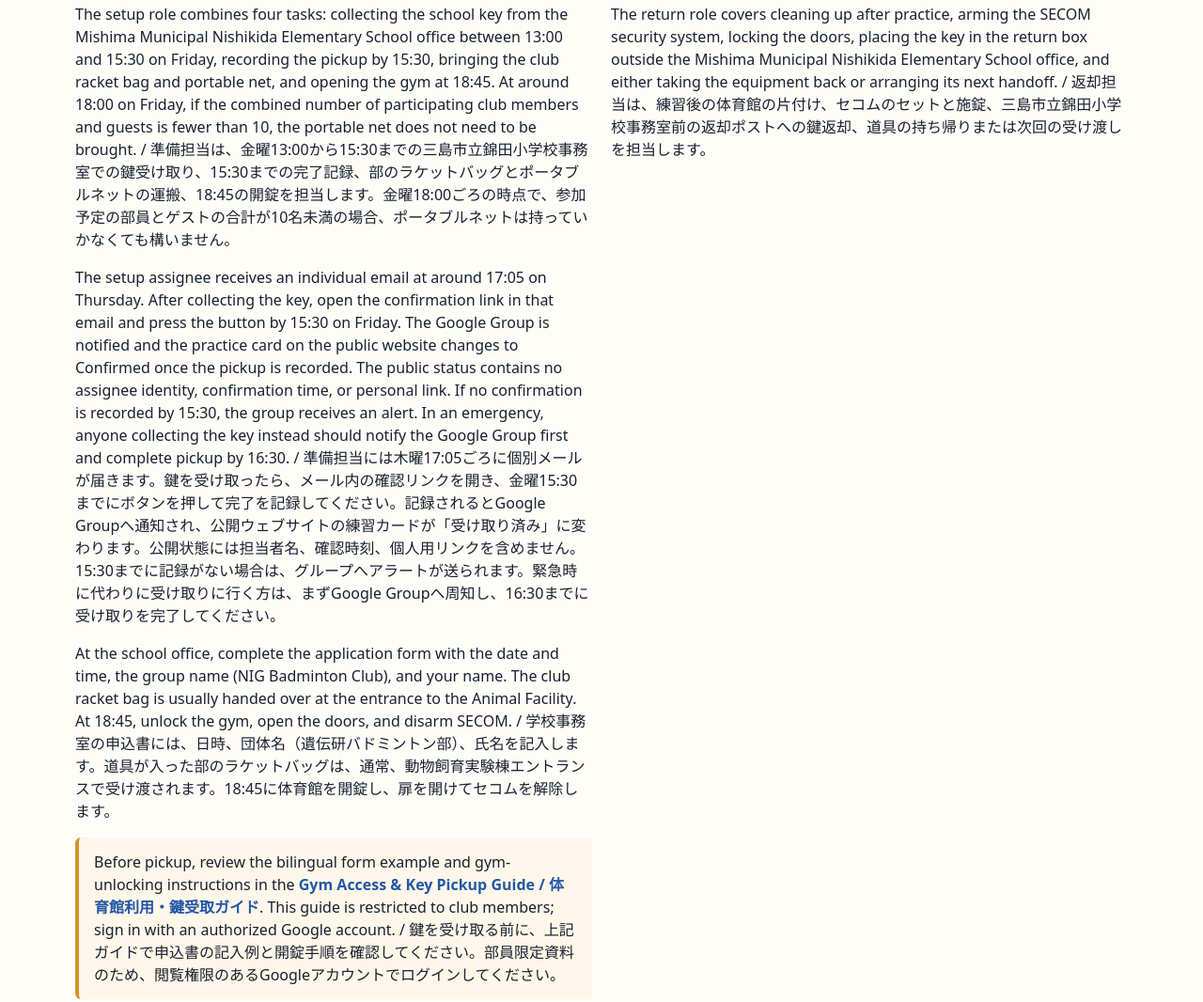
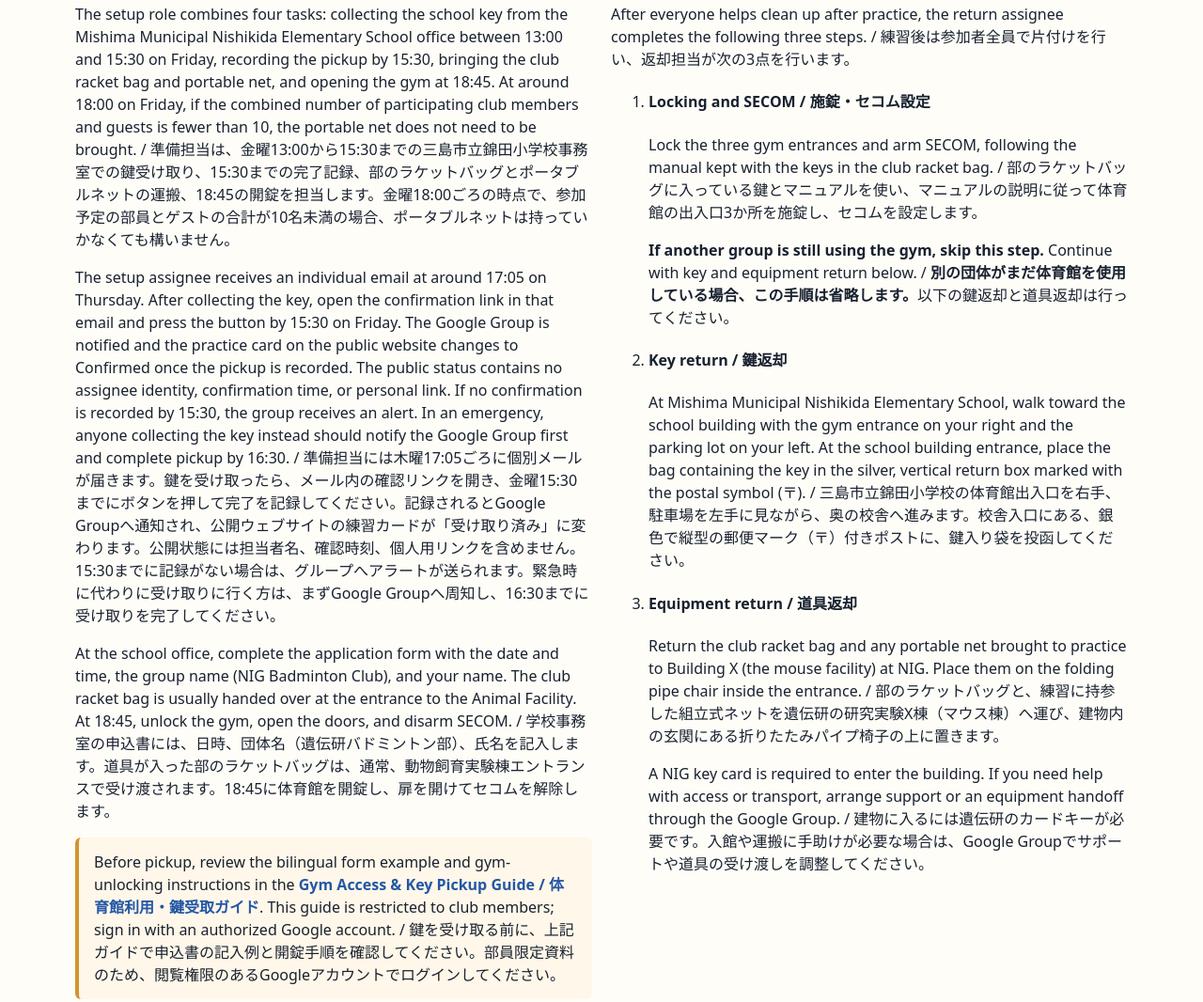
Before and after one commit to nig-badminton-club/nig-badminton-club.github.io, a website: page docs/role-assignment.html in a window 1280 px wide. Shown: the part 552-1618 px from the top of the page at 94% size. Drawn offline with Linux system fonts and the light colour scheme.

Commit message:
docs: clarify return-role steps and equipment return

```diff
--- a/docs/role-assignment.html
+++ b/docs/role-assignment.html
@@ -50,8 +50,24 @@
             <p class="note-band">Before pickup, review the bilingual form example and gym-unlocking instructions in the <a id="gym-access-guide-link" class="text-link" href="https://docs.google.com/presentation/d/14lsOR-aY0rF-HqyABneZZm7XvV2HMoYTb_Mp_8rUvos/edit" target="_blank" rel="noopener">Gym Access &amp; Key Pickup Guide / 体育館利用・鍵受取ガイド</a>. This guide is restricted to club members; sign in with an authorized Google account. / 鍵を受け取る前に、上記ガイドで申込書の記入例と開錠手順を確認してください。部員限定資料のため、閲覧権限のあるGoogleアカウントでログインしてください。</p>
           </div>
           <div>
-            <h3>Return role / 返却担当</h3>
-            <p>The return role covers cleaning up after practice, arming the SECOM security system, locking the doors, placing the key in the return box outside the Mishima Municipal Nishikida Elementary School office, and either taking the equipment back or arranging its next handoff. / 返却担当は、練習後の体育館の片付け、セコムのセットと施錠、三島市立錦田小学校事務室前の返却ポストへの鍵返却、道具の持ち帰りまたは次回の受け渡しを担当します。</p>
+            <h3 id="return-role">Return role / 返却担当</h3>
+            <p>After everyone helps clean up after practice, the return assignee completes the following three steps. / 練習後は参加者全員で片付けを行い、返却担当が次の3点を行います。</p>
+            <ol>
+              <li>
+                <h4>Locking and SECOM / 施錠・セコム設定</h4>
+                <p>Lock the three gym entrances and arm SECOM, following the manual kept with the keys in the club racket bag. / 部のラケットバッグに入っている鍵とマニュアルを使い、マニュアルの説明に従って体育館の出入口3か所を施錠し、セコムを設定します。</p>
+                <p><strong>If another group is still using the gym, skip this step.</strong> Continue with key and equipment return below. / <strong>別の団体がまだ体育館を使用している場合、この手順は省略します。</strong>以下の鍵返却と道具返却は行ってください。</p>
+              </li>
+              <li>
+                <h4>Key return / 鍵返却</h4>
+                <p>At Mishima Municipal Nishikida Elementary School, walk toward the school building with the gym entrance on your right and the parking lot on your left. At the school building entrance, place the bag containing the key in the silver, vertical return box marked with the postal symbol (〒). / 三島市立錦田小学校の体育館出入口を右手、駐車場を左手に見ながら、奥の校舎へ進みます。校舎入口にある、銀色で縦型の郵便マーク（〒）付きポストに、鍵入り袋を投函してください。</p>
+              </li>
+              <li>
+                <h4>Equipment return / 道具返却</h4>
+                <p>Return the club racket bag and any portable net brought to practice to Building X (the mouse facility) at NIG. Place them on the folding pipe chair inside the entrance. / 部のラケットバッグと、練習に持参した組立式ネットを遺伝研の研究実験X棟（マウス棟）へ運び、建物内の玄関にある折りたたみパイプ椅子の上に置きます。</p>
+                <p>A NIG key card is required to enter the building. If you need help with access or transport, arrange support or an equipment handoff through the Google Group. / 建物に入るには遺伝研のカードキーが必要です。入館や運搬に手助けが必要な場合は、Google Groupでサポートや道具の受け渡しを調整してください。</p>
+              </li>
+            </ol>
           </div>
           <div>
             <h3>Support / サポート</h3>
--- a/package.json
+++ b/package.json
@@ -1,6 +1,6 @@
 {
   "name": "nig-badminton-club",
-  "version": "0.1.13",
+  "version": "0.1.14",
   "private": true,
   "type": "module",
   "engines": {
```
Also changed, not shown: docs/workflow.html (+1 -1 lines), 2 other files.
